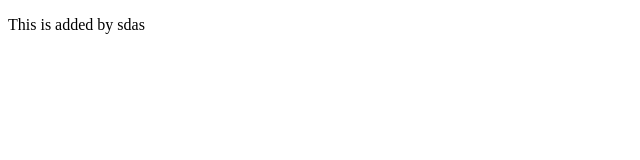
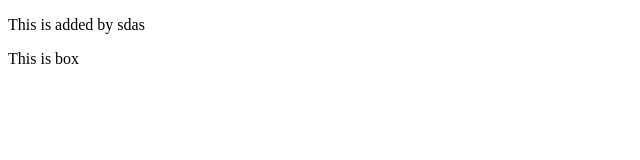
Before and after one commit to MOHAMMAD-TARIQUE-95/mountBlue-task, a plain HTML site: page index.html in a window 1280 px wide. Shown: the full height of the page, 0-640 px from the left. Drawn offline with Linux system fonts and the light colour scheme.

Commit message:
Added box to index file

```diff
--- a/index.html
+++ b/index.html
@@ -7,5 +7,6 @@
 </head>
 <body>
     <p>This is added by sdas</p>
+    <div>This is box</div>
 </body>
 </html>
--- /dev/null
+++ b/src/style.css
@@ -0,0 +1,4 @@
+div{
+    height: 100px;
+    width: 100px;
+}
```
